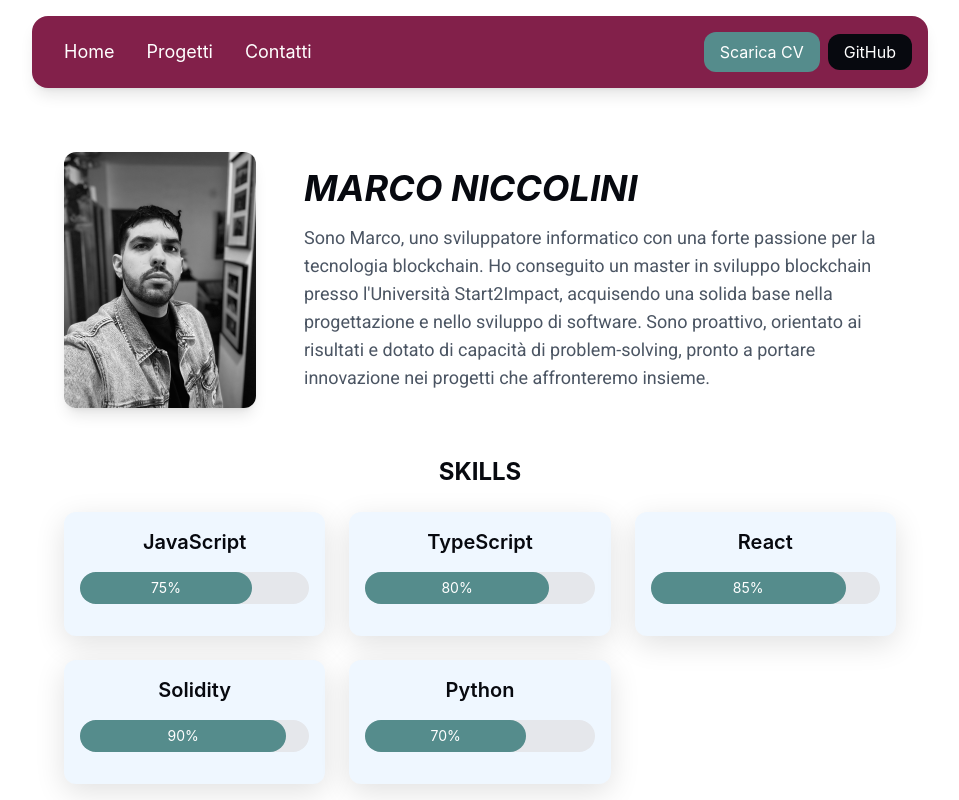
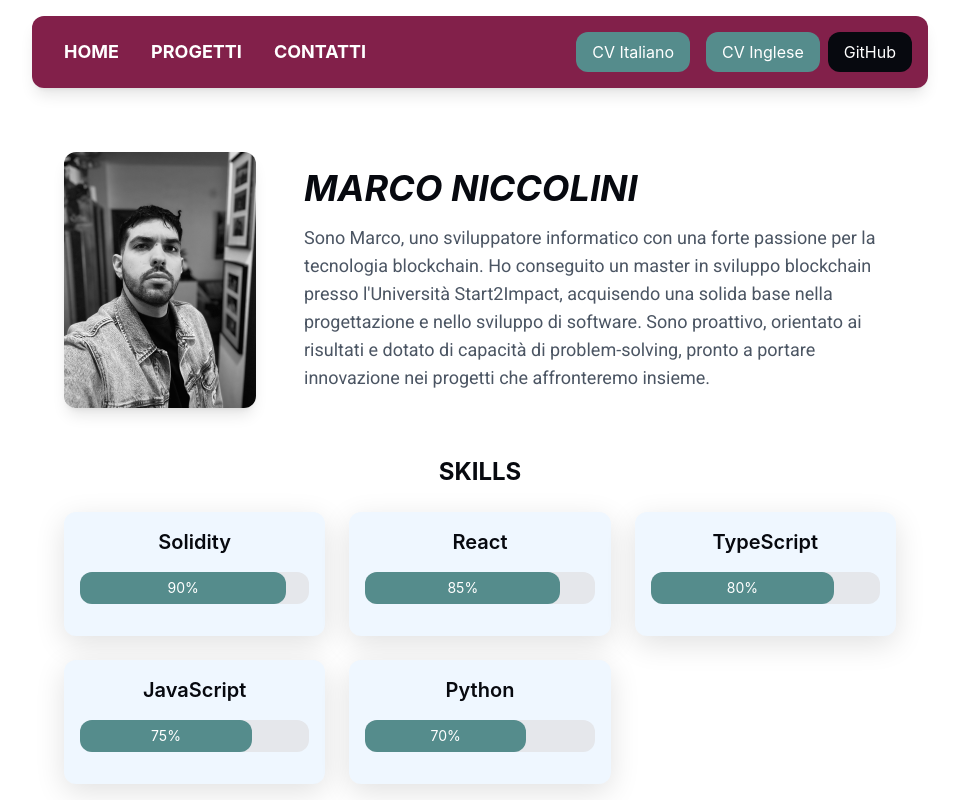
Before and after one commit to Nicco6598/MN-Portfolio, a React (Create React App) app: page / in a window 1280 px wide. Shown: the top 800 px of the page, without its empty margins (160-1119 px from the left). Built offline with nearby package versions, Linux system fonts and the light colour scheme.

Commit message:
vari fix

```diff
--- a/src/components/Footer.tsx
+++ b/src/components/Footer.tsx
@@ -3,7 +3,7 @@ import { FaGithub, FaLinkedin, FaMapMarkerAlt } from 'react-icons/fa';
 
 const Footer: React.FC = () => {
   return (
-    <footer className="bg-murrey text-white mt-12 p-4 mx-auto max-w-full sm:max-w-4xl rounded-t-xl shadow-lg p-4">
+    <footer className="bg-murrey text-white mt-12 mx-auto max-w-full sm:max-w-4xl rounded-t-xl shadow-lg p-4">
       <div className="container mx-auto flex flex-col sm:flex-row justify-between items-center p-4">
         <div className="mb-4 sm:mb-0 text-center sm:text-left flex items-center">
           <FaMapMarkerAlt className="mr-2" size={24} />
--- a/src/components/Navbar.tsx
+++ b/src/components/Navbar.tsx
@@ -1,36 +1,102 @@
 import React, { useState } from 'react';
 import { Link } from 'react-router-dom';
+import { FaBars, FaTimes } from 'react-icons/fa';
 
 const Navbar: React.FC = () => {
-  const [showDropdown, setShowDropdown] = useState(false);
+  const [isMenuOpen, setIsMenuOpen] = useState(false);
+
+  const toggleMenu = () => {
+    setIsMenuOpen(!isMenuOpen);
+    document.body.style.overflow = isMenuOpen ? 'auto' : 'hidden';
+  };
+
+  const closeMenu = () => {
+    setIsMenuOpen(false);
+    document.body.style.overflow = 'auto';
+  };
 
   return (
-    <nav className="bg-murrey text-white sticky top-4 mx-auto max-w-full sm:max-w-4xl rounded-2xl shadow-lg z-50 overflow-hidden">
-      <div className="container mx-auto p-4 flex flex-wrap justify-between items-center">
-        <div className="text-lg flex flex-wrap">
-          <Link to="/" className="px-2 sm:px-4 hover:text-dark-cyan transition">Home</Link>
-          <Link to="/projects" className="px-2 sm:px-4 hover:text-dark-cyan transition">Progetti</Link>
-          <Link to="/contact" className="px-2 sm:px-4 hover:text-dark-cyan transition">Contatti</Link>
+    <>
+      <nav className="bg-murrey text-white sticky top-4 left-4 mx-auto max-w-fit sm:max-w-4xl rounded-xl shadow-lg z-50 overflow-hidden">
+        <div className="container mx-auto p-4 flex justify-between items-center">
+          <div className="text-lg hidden md:flex">
+            <Link to="/" className="px-2 sm:px-4 hover:text-dark-cyan transition font-bold uppercase">Home</Link>
+            <Link to="/projects" className="px-2 sm:px-4 hover:text-dark-cyan transition font-bold uppercase">Progetti</Link>
+            <Link to="/contact" className="px-2 sm:px-4 hover:text-dark-cyan transition font-bold uppercase">Contatti</Link>
+          </div>
+          <div className="flex items-center">
+            <a
+              href="https://www.dropbox.com/scl/fi/qq0zfpybd8fh1mf8869jm/Marco_Niccolini_CV-IT.pdf?rlkey=p6ke8o7aoafw1o58prs9p1oal&st=w7vok4o5&dl=0"
+              target="_blank"
+              rel="noopener noreferrer"
+              className="bg-dark-cyan text-white px-4 py-2 mx-2 rounded-xl hover:bg-dark-cyan/80 transition hidden md:block"
+            >
+              CV Italiano
+            </a>
+            <a
+              href="https://www.dropbox.com/scl/fi/aijt4s3d9q5qxuhb5guw7/Marco_Niccolini_CV-ENG.pdf?rlkey=0aobe9miqapzscftl2935xg1q&st=200e060b&dl=0"
+              target="_blank"
+              rel="noopener noreferrer"
+              className="bg-dark-cyan text-white px-4 py-2 mx-2 rounded-xl hover:bg-dark-cyan/80 transition hidden md:block"
+            >
+              CV Inglese
+            </a>
+            <a href="https://github.com/Nicco6598" className="bg-rich-black text-white px-4 py-2 rounded-xl hover:bg-rich-black/80 transition hidden md:block">GitHub</a>
+          </div>
+          <div className="md:hidden">
+            <button onClick={toggleMenu} className="text-white focus:outline-none w-fit bg-murrey p-2 rounded-md">
+              {isMenuOpen ? <FaTimes size={24} className="text-white" /> : <FaBars size={24} />}
+            </button>
+          </div>
         </div>
-        <div className="relative inline-block text-left mt-2 sm:mt-0">
-          <button
-            className="bg-dark-cyan text-white px-4 py-2 mx-2 rounded-xl hover:bg-dark-cyan/80 transition"
-            onClick={() => setShowDropdown(!showDropdown)}
+      </nav>
+      {isMenuOpen && (
+        <div
+          className="fixed inset-0 bg-white z-50 flex justify-center items-center p-4"
+          onClick={closeMenu}
+        >
+          <div
+            className="w-full max-w-md mx-auto rounded-xl shadow-lg p-8 text-center"
+            onClick={(e) => e.stopPropagation()}
           >
-            Scarica CV
-          </button>
-          {showDropdown && (
-            <div className="absolute right-0 mt-2 w-56 rounded-md shadow-lg bg-white ring-1 ring-black ring-opacity-5 z-50">
-              <div className="py-1" role="menu" aria-orientation="vertical" aria-labelledby="options-menu">
-                <a href="https://www.dropbox.com/scl/fi/qq0zfpybd8fh1mf8869jm/Marco_Niccolini_CV-IT.pdf?rlkey=p6ke8o7aoafw1o58prs9p1oal&st=w7vok4o5&dl=0" className="block px-4 py-2 text-sm text-gray-700 hover:bg-gray-100" target="_blank" rel="noopener noreferrer">Italiano</a>
-                <a href="https://www.dropbox.com/scl/fi/aijt4s3d9q5qxuhb5guw7/Marco_Niccolini_CV-ENG.pdf?rlkey=0aobe9miqapzscftl2935xg1q&st=200e060b&dl=0" className="block px-4 py-2 text-sm text-gray-700 hover:bg-gray-100" target="_blank" rel="noopener noreferrer">Inglese</a>
-              </div>
+            <div className="mb-8">
+              <Link to="/" className="block text-2xl text-murrey hover:text-dark-cyan transition font-bold uppercase mb-4" onClick={closeMenu}>Home</Link>
+              <Link to="/projects" className="block text-2xl text-murrey hover:text-dark-cyan transition font-bold uppercase mb-4" onClick={closeMenu}>Progetti</Link>
+              <Link to="/contact" className="block text-2xl text-murrey hover:text-dark-cyan transition font-bold uppercase mb-4" onClick={closeMenu}>Contatti</Link>
             </div>
-          )}
-          <a href="https://github.com/Nicco6598" className="bg-rich-black text-white px-4 py-2 rounded-xl hover:bg-rich-black/80 transition mt-2 sm:mt-0">GitHub</a>
+            <div className="mb-8">
+              <a
+                href="https://www.dropbox.com/scl/fi/qq0zfpybd8fh1mf8869jm/Marco_Niccolini_CV-IT.pdf?rlkey=p6ke8o7aoafw1o58prs9p1oal&st=w7vok4o5&dl=0"
+                target="_blank"
+                rel="noopener noreferrer"
+                className="block bg-dark-cyan text-white px-6 py-3 rounded-xl mb-4 hover:bg-dark-cyan/80 transition font-bold uppercase"
+                onClick={closeMenu}
+              >
+                Scarica CV Italiano
+              </a>
+              <a
+                href="https://www.dropbox.com/scl/fi/aijt4s3d9q5qxuhb5guw7/Marco_Niccolini_CV-ENG.pdf?rlkey=0aobe9miqapzscftl2935xg1q&st=200e060b&dl=0"
+                target="_blank"
+                rel="noopener noreferrer"
+                className="block bg-dark-cyan text-white px-6 py-3 rounded-xl hover:bg-dark-cyan/80 transition font-bold uppercase"
+                onClick={closeMenu}
+              >
+                Scarica CV Inglese
+              </a>
+            </div>
+            <a
+              href="https://github.com/Nicco6598"
+              className="block bg-rich-black text-white px-6 py-3 rounded-xl hover:bg-rich-black/80 transition font-bold uppercase"
+              target="_blank"
+              rel="noopener noreferrer"
+              onClick={closeMenu}
+            >
+              GitHub
+            </a>
+          </div>
         </div>
-      </div>
-    </nav>
+      )}
+    </>
   );
 };
 
--- a/src/pages/Home.tsx
+++ b/src/pages/Home.tsx
@@ -22,41 +22,41 @@ const Home: React.FC = () => {
         <h2 className="text-2xl mb-6 font-bold rounded-2xl text-rich-black">SKILLS</h2>
         <div className="grid grid-cols-1 md:grid-cols-2 lg:grid-cols-3 gap-6">
           <div className="bg-alice-blue rounded-xl shadow-[0_8px_30px_rgb(0,0,0,0.12)] p-4">
+            <h3 className="text-xl font-semibold text-rich-black">Solidity</h3>
+            <div className="w-full bg-gray-200 rounded-xl h-8 my-4 relative">
+              <div className="bg-dark-cyan h-8 rounded-xl flex items-center justify-center" style={{ width: '90%' }}>
+                <span className="text-white text-sm">90%</span>
+              </div>
+            </div>
+          </div>
+          <div className="bg-alice-blue rounded-xl shadow-[0_8px_30px_rgb(0,0,0,0.12)] p-4">
+            <h3 className="text-xl font-semibold text-rich-black">React</h3>
+            <div className="w-full bg-gray-200 rounded-xl h-8 my-4 relative">
+              <div className="bg-dark-cyan h-8 rounded-xl flex items-center justify-center" style={{ width: '85%' }}>
+                <span className="text-white text-sm">85%</span>
+              </div>
+            </div>
+          </div>
+          <div className="bg-alice-blue rounded-xl shadow-[0_8px_30px_rgb(0,0,0,0.12)] p-4">
+            <h3 className="text-xl font-semibold text-rich-black">TypeScript</h3>
+            <div className="w-full bg-gray-200 rounded-xl h-8 my-4 relative">
+              <div className="bg-dark-cyan h-8 rounded-xl flex items-center justify-center" style={{ width: '80%' }}>
+                <span className="text-white text-sm">80%</span>
+              </div>
+            </div>
+          </div>
+          <div className="bg-alice-blue rounded-xl shadow-[0_8px_30px_rgb(0,0,0,0.12)] p-4">
             <h3 className="text-xl font-semibold text-rich-black">JavaScript</h3>
-            <div className="w-full bg-gray-200 rounded-full h-8 my-4 relative">
-              <div className="bg-dark-cyan h-8 rounded-full flex items-center justify-center" style={{ width: '75%' }}>
+            <div className="w-full bg-gray-200 rounded-xl h-8 my-4 relative">
+              <div className="bg-dark-cyan h-8 rounded-xl flex items-center justify-center" style={{ width: '75%' }}>
                 <span className="text-white text-sm">75%</span>
               </div>
             </div>
           </div>
           <div className="bg-alice-blue rounded-xl shadow-[0_8px_30px_rgb(0,0,0,0.12)] p-4">
-            <h3 className="text-xl font-semibold text-rich-black">TypeScript</h3>
-            <div className="w-full bg-gray-200 rounded-full h-8 my-4 relative">
-              <div className="bg-dark-cyan h-8 rounded-full flex items-center justify-center" style={{ width: '80%' }}>
-                <span className="text-white text-sm">80%</span>
-              </div>
-            </div>
-          </div>
-          <div className="bg-alice-blue rounded-xl shadow-[0_8px_30px_rgb(0,0,0,0.12)] p-4">
-            <h3 className="text-xl font-semibold text-rich-black">React</h3>
-            <div className="w-full bg-gray-200 rounded-full h-8 my-4 relative">
-              <div className="bg-dark-cyan h-8 rounded-full flex items-center justify-center" style={{ width: '85%' }}>
-                <span className="text-white text-sm">85%</span>
-              </div>
-            </div>
-          </div>
-          <div className="bg-alice-blue rounded-xl shadow-[0_8px_30px_rgb(0,0,0,0.12)] p-4">
-            <h3 className="text-xl font-semibold text-rich-black">Solidity</h3>
-            <div className="w-full bg-gray-200 rounded-full h-8 my-4 relative">
-              <div className="bg-dark-cyan h-8 rounded-full flex items-center justify-center" style={{ width: '90%' }}>
-                <span className="text-white text-sm">90%</span>
-              </div>
-            </div>
-          </div>
-          <div className="bg-alice-blue rounded-xl shadow-[0_8px_30px_rgb(0,0,0,0.12)] p-4">
             <h3 className="text-xl font-semibold text-rich-black">Python</h3>
-            <div className="w-full bg-gray-200 rounded-full h-8 my-4 relative">
-              <div className="bg-dark-cyan h-8 rounded-full flex items-center justify-center" style={{ width: '70%' }}>
+            <div className="w-full bg-gray-200 rounded-xl h-8 my-4 relative">
+              <div className="bg-dark-cyan h-8 rounded-xl flex items-center justify-center" style={{ width: '70%' }}>
                 <span className="text-white text-sm">70%</span>
               </div>
             </div>
--- a/src/pages/Projects.tsx
+++ b/src/pages/Projects.tsx
@@ -4,9 +4,9 @@ import { projects } from '../data/projectData'; // Importa i dati dei progetti
 
 const Projects: React.FC = () => {
   return (
-    <div className="container mx-auto p-8">
-      <h1 className="text-4xl font-bold text-center mb-12 mt-12 text-rich-black">PROGETTI</h1>
-      <div className="grid grid-cols-1 md:grid-cols-2 lg:grid-cols-3 gap-8">
+    <div className="max-w-4xl mx-auto p-8 mt-12">
+      <h1 className="text-4xl font-bold text-center mb-12 text-rich-black">PROGETTI</h1>
+      <div className="grid grid-cols-1 md:grid-cols-2 lg:grid-cols-2 gap-12">
         {projects.map((project) => (
           <div key={project.id} className="bg-alice-blue rounded-lg shadow-[0_8px_30px_rgb(0,0,0,0.12)] p-6 transition-shadow duration-300 flex flex-col items-center">
             <img src={project.imageUrl} alt={project.title} className="w-52 h-52 object-cover rounded-lg mb-4" />
```
